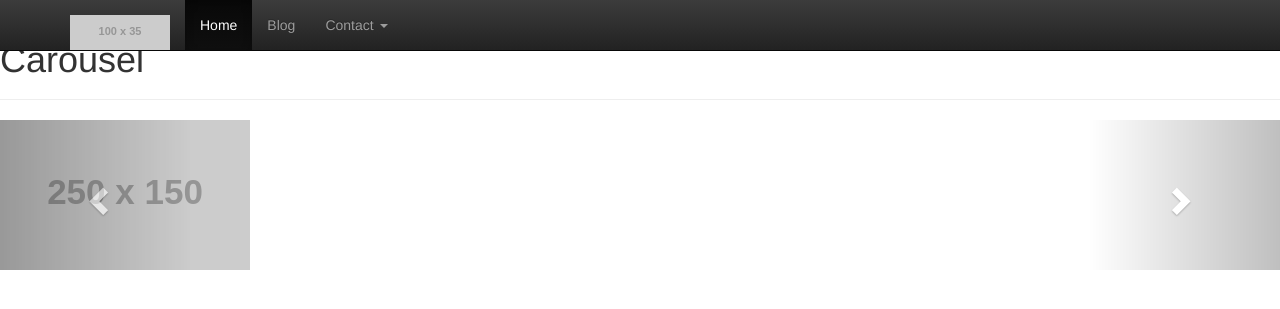
After one commit to jreiher2003/jeff-heroku, a Flask app: template templates/base1.html in a window 1280 px wide. The commit adds this page. Shown: the top 309 px of the page. Run offline with Flask 2, Linux system fonts and the light colour scheme; the template is opened without the code that fills it, so the values that code supplies are empty; grey boxes labelled with a size stand in for pictures from a placeholder-image service; some libraries are stand-ins or nearby versions.

Commit message:
add header bootstrap

```diff
--- a/app.py
+++ b/app.py
@@ -7,7 +7,7 @@ app = Flask(__name__)
 @app.route('/')
 @app.route('/home')
 def index():
-    return render_template('index.html')
+    return render_template('base1.html')
 
 @app.route('/blog')
 def blog():
--- /dev/null
+++ b/templates/base1.html
@@ -0,0 +1,91 @@
+<!doctype HTML>
+<html lang="en">
+<head>
+	<title>{% block title %}{% endblock %}</title>
+	<meta charset="UTF-8">
+	<meta http-equiv="X-UA-Compatible" content="IE=edge">
+	<meta name="viewport" content="width=device-width, initial-scale=1.0">
+	<meta name='author' content="Jeffrey Reiher, me@jeffreiher.com">
+	<meta name="description" content="{% block description %}{% endblock %}">
+	<meta name='keywords' content="{% block keywords %}{% endblock %}"/>
+	<meta name='copyright' content="DSAC LLC">
+	<meta name="robots" content="index,follow">
+	<link rel="shortcut icon" href="https://placehold.it/32x32">
+
+	<!-- Latest compiled and minified CSS -->
+	<link rel="stylesheet" href="https://maxcdn.bootstrapcdn.com/bootstrap/3.3.6/css/bootstrap.min.css" integrity="sha384-1q8mTJOASx8j1Au+a5WDVnPi2lkFfwwEAa8hDDdjZlpLegxhjVME1fgjWPGmkzs7" crossorigin="anonymous">
+	<link rel="stylesheet" href="https://maxcdn.bootstrapcdn.com/bootstrap/3.3.6/css/bootstrap-theme.min.css" integrity="sha384-fLW2N01lMqjakBkx3l/M9EahuwpSfeNvV63J5ezn3uZzapT0u7EYsXMjQV+0En5r" crossorigin="anonymous">
+</head>
+<body>
+	<!-- Fixed navbar -->
+    <nav class="navbar navbar-inverse navbar-fixed-top">
+      <div class="container">
+        <div class="navbar-header">
+          <button type="button" class="navbar-toggle collapsed" data-toggle="collapse" data-target="#navbar" aria-expanded="false" aria-controls="navbar">
+            <span class="sr-only">Toggle navigation</span>
+            <span class="icon-bar"></span>
+            <span class="icon-bar"></span>
+            <span class="icon-bar"></span>
+          </button>
+          <a class="navbar-brand" href="https://placehold.it/100x35"><img src="http://placehold.it/100x35"></a>
+        </div>
+        <div id="navbar" class="navbar-collapse collapse">
+          <ul class="nav navbar-nav">
+            <li class="active"><a href="#">Home</a></li>
+            <li><a href="#about">Blog</a></li>
+            <li class="dropdown">
+              <a href="#" class="dropdown-toggle" data-toggle="dropdown" role="button" aria-haspopup="true" aria-expanded="false">Contact <span class="caret"></span></a>
+              <ul class="dropdown-menu">
+                <li><a href="https://github.com/jreiher2003" target="_blank" ><i class="fa fa-github fa-lg social"></i>&nbsp; |&nbsp;  GitHub</a></li>
+				<li><a href="https://www.linkedin.com/nhome/" target="_blank"><i class="fa fa-linkedin fa-lg social"></i>&nbsp; |&nbsp;  LinkedIn</a></li>
+				<li><a href="https://twitter.com/BigJeffDogg" target="_blank"><i class="fa fa-twitter fa-lg social"></i>&nbsp; | &nbsp;Twitter</a></li>
+				<li><a href="https://www.facebook.com/jeff.reiher" target="_blank" ><i class="fa fa-facebook fa-lg social"></i>&nbsp;&nbsp; | &nbsp; Facebook</a></li>
+              </ul>
+            </li>
+          </ul>
+        </div><!--/.nav-collapse -->
+      </div>
+    </nav>
+
+<div class="page-header">
+        <h1>Carousel</h1>
+      </div>
+      <div id="carousel-example-generic" class="carousel slide" data-ride="carousel">
+        <ol class="carousel-indicators">
+          <li data-target="#carousel-example-generic" data-slide-to="0" class="active"></li>
+          <li data-target="#carousel-example-generic" data-slide-to="1"></li>
+          <li data-target="#carousel-example-generic" data-slide-to="2"></li>
+        </ol>
+        <div class="carousel-inner" role="listbox">
+          <div class="item active">
+            <img src="https://placehold.it/250x150" alt="First slide">
+          </div>
+          <div class="item">
+            <img src="https://placehold.it/250x150" alt="Second slide">
+          </div>
+          <div class="item">
+            <img src="https://placehold.it/250x150" alt="Third slide">
+          </div>
+        </div>
+        <a class="left carousel-control" href="#carousel-example-generic" role="button" data-slide="prev">
+          <span class="glyphicon glyphicon-chevron-left" aria-hidden="true"></span>
+          <span class="sr-only">Previous</span>
+        </a>
+        <a class="right carousel-control" href="#carousel-example-generic" role="button" data-slide="next">
+          <span class="glyphicon glyphicon-chevron-right" aria-hidden="true"></span>
+          <span class="sr-only">Next</span>
+        </a>
+      </div>
+
+
+
+	</div>
+
+
+
+<script src="//code.jquery.com/jquery-1.11.3.min.js"></script>
+    <!-- Latest compiled and minified JavaScript -->
+<script src="https://maxcdn.bootstrapcdn.com/bootstrap/3.3.6/js/bootstrap.min.js" integrity="sha384-0mSbJDEHialfmuBBQP6A4Qrprq5OVfW37PRR3j5ELqxss1yVqOtnepnHVP9aJ7xS" crossorigin="anonymous"></script>
+
+</body>
+</html>
```
Also changed, not shown: templates/base.html (+5 -7 lines), templates/index.html (+15 -15 lines).
